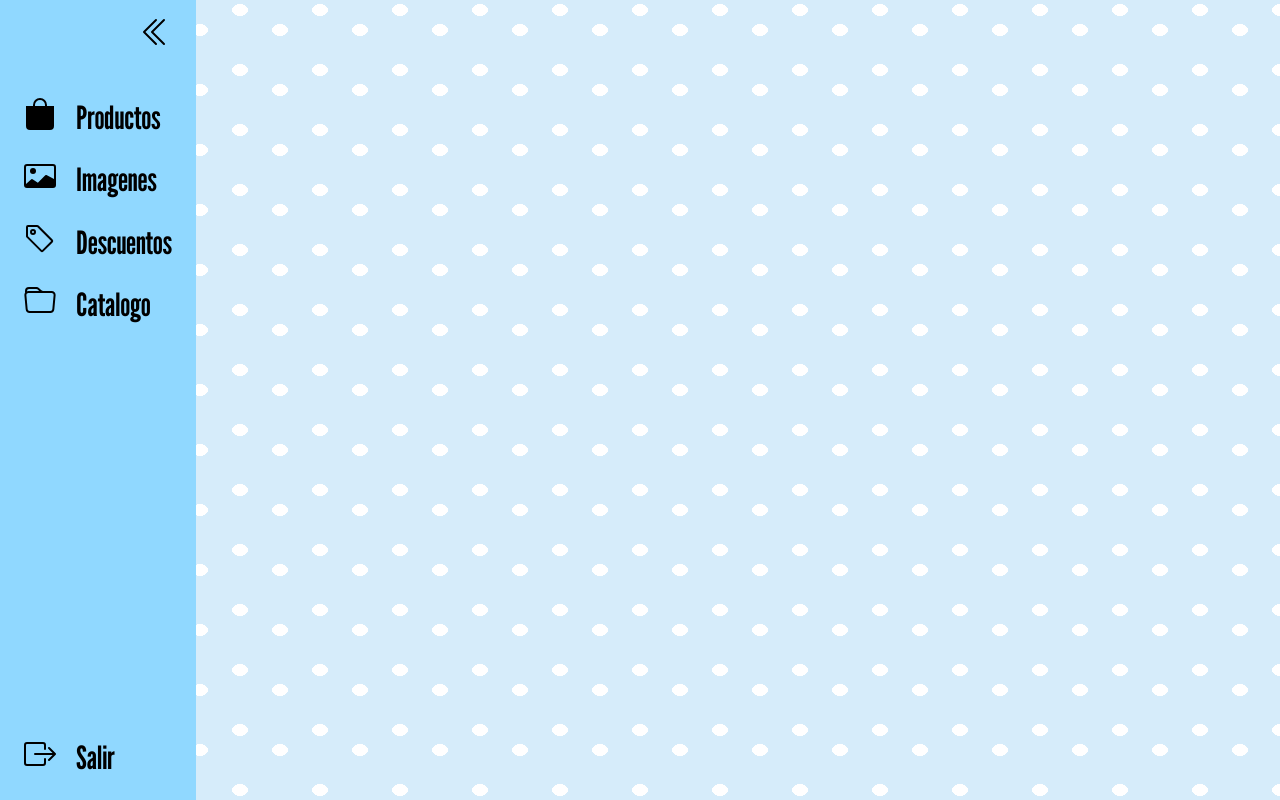
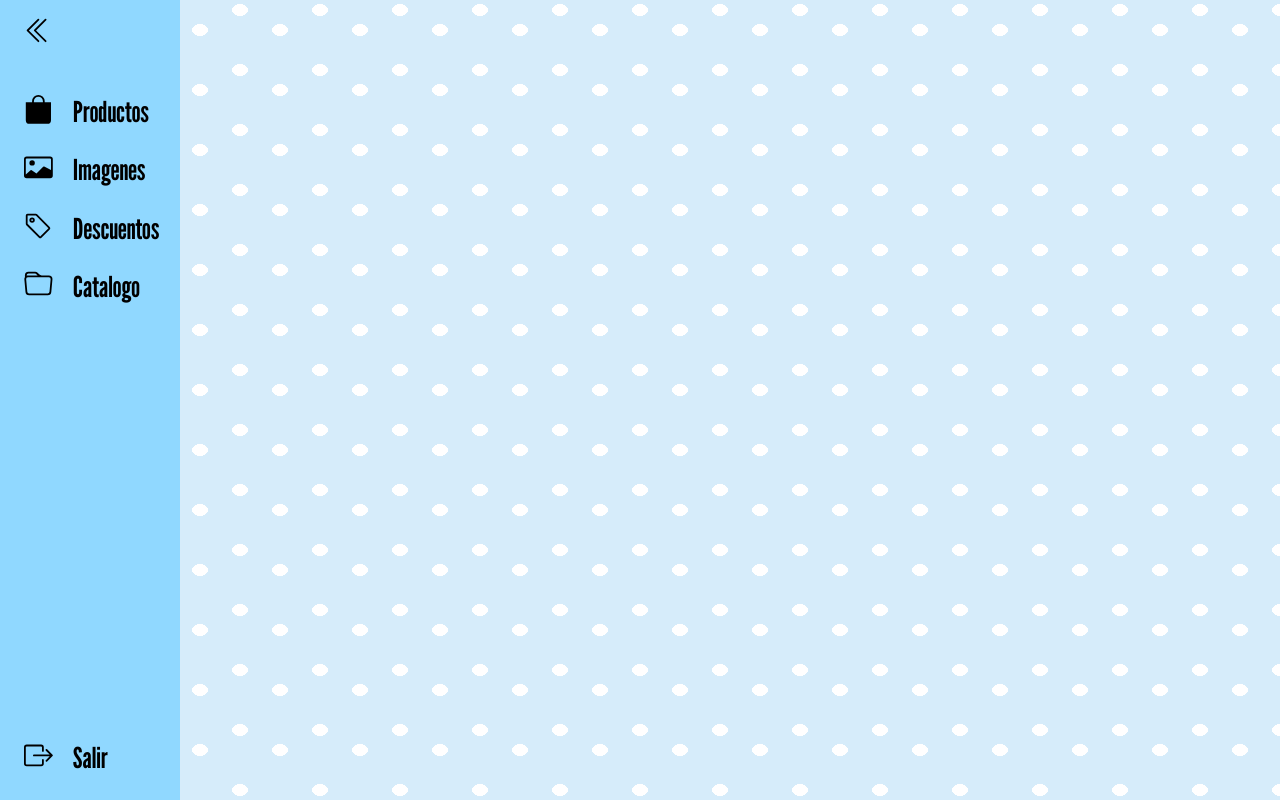
Before and after one commit to Ingrid-E/Dacris-WebAPP, a React (Create React App) app: page / in a window 1280 px wide. Built offline with nearby package versions, Linux system fonts and the light colour scheme.

Commit message:
Admin-Menu Responsive

```diff
--- a/src/components/adminMenu/adminMenu.css
+++ b/src/components/adminMenu/adminMenu.css
@@ -17,17 +17,28 @@
     top: 0px;
     bottom: 0px;
     background-color: #90D8FF;
-    width: fit-content;
+    width: 200px;
     padding: 1rem 1.5rem;
     display: flex;
     flex-direction: column;
+    overflow-x: hidden;
     justify-content: space-between;
+    transition: width 600ms ease-in-out;
+}
+
+.admin_menu .menu_close {
+    width: 75px;
+    transition: width 600ms ease-in-out;
+}
+
+.menu_exit_option {
+    width:fit-content;
 }
 
 .admin_menu .menu .menu_top_options {
     display: flex;
     flex-direction: column;
-    align-items: flex-end;
+    align-items: flex-start;
     gap: 50px;
 }
 
@@ -43,13 +54,13 @@
     gap: 20px;
 }
 
-.admin_menu .menu_open * {
+.admin_menu .button_open * {
     transform-origin: center;
     transform: rotate(0deg);
     transition: transform 400ms ease-in-out;
 }
 
-.admin_menu .menu_close *{
+.admin_menu .button_close *{
     transform-origin: center;
     transform: rotate(90deg);
     transition: transform 400ms ease-in-out;
@@ -70,3 +81,36 @@
     font-family: 'League Gothic', sans-serif;
     transition: font-size 400ms ease-in-out;
 }
+
+@media screen and (min-width: 1280px) {
+    .admin_menu .menu_option svg {
+        font-size: 1.8rem;
+    }
+    .admin_menu .menu_option h1 {
+        font-size: 1.8rem;
+    }
+    .admin_menu .menu {
+        width: 180px;
+    }
+    .admin_menu .menu_close {
+        width: 73px;
+    }
+}
+
+@media screen and (min-width: 1920px) {
+    .admin_menu .menu_option svg {
+        font-size: 2rem;
+    }
+    .admin_menu .menu_option h1 {
+        font-size: 2rem;
+    }
+    .admin_menu .menu {
+        width: 200px;
+    }
+    .admin_menu .menu_close {
+        width: 75px;
+    }
+    .admin_menu .menu_navigation {
+        gap: 1.5rem;
+    }
+}
--- a/src/components/adminMenu/adminMenu.jsx
+++ b/src/components/adminMenu/adminMenu.jsx
@@ -7,9 +7,9 @@ const AdminMenu = () => {
     const [menuState, setMenuState] = useState(true)
     return (
         <div className="admin_menu">
-            <nav className='menu'>
+            <nav className={menuState? 'menu menu_open': 'menu menu_close'}>
                 <div className='menu_top_options'>
-                <div onClick={() => setMenuState(!menuState)} className={menuState? 'menu_option menu_open': 'menu_option menu_close'}>
+                <div onClick={() => setMenuState(!menuState)} className={menuState? 'menu_option button_open': 'menu_option button_close'}>
                     <ChevronDoubleLeft role="close or open"/>
                 </div>
                 <div className='menu_navigation'>
```
